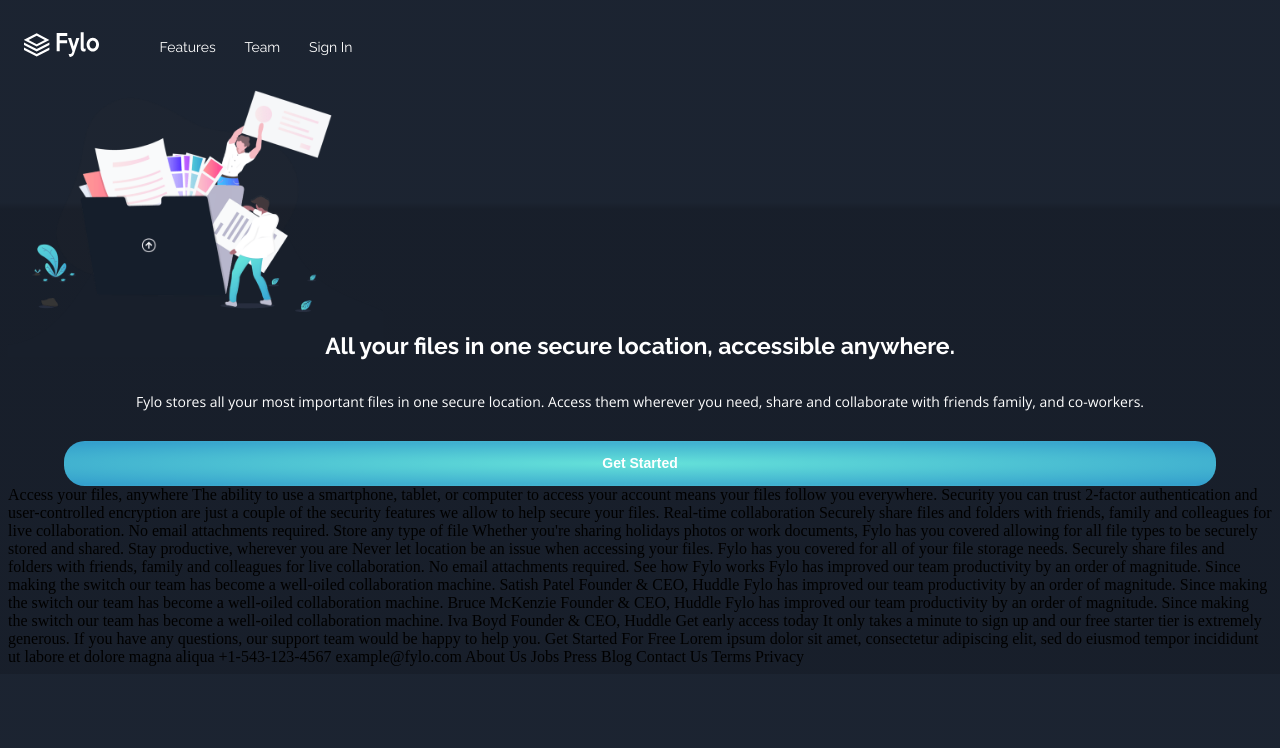
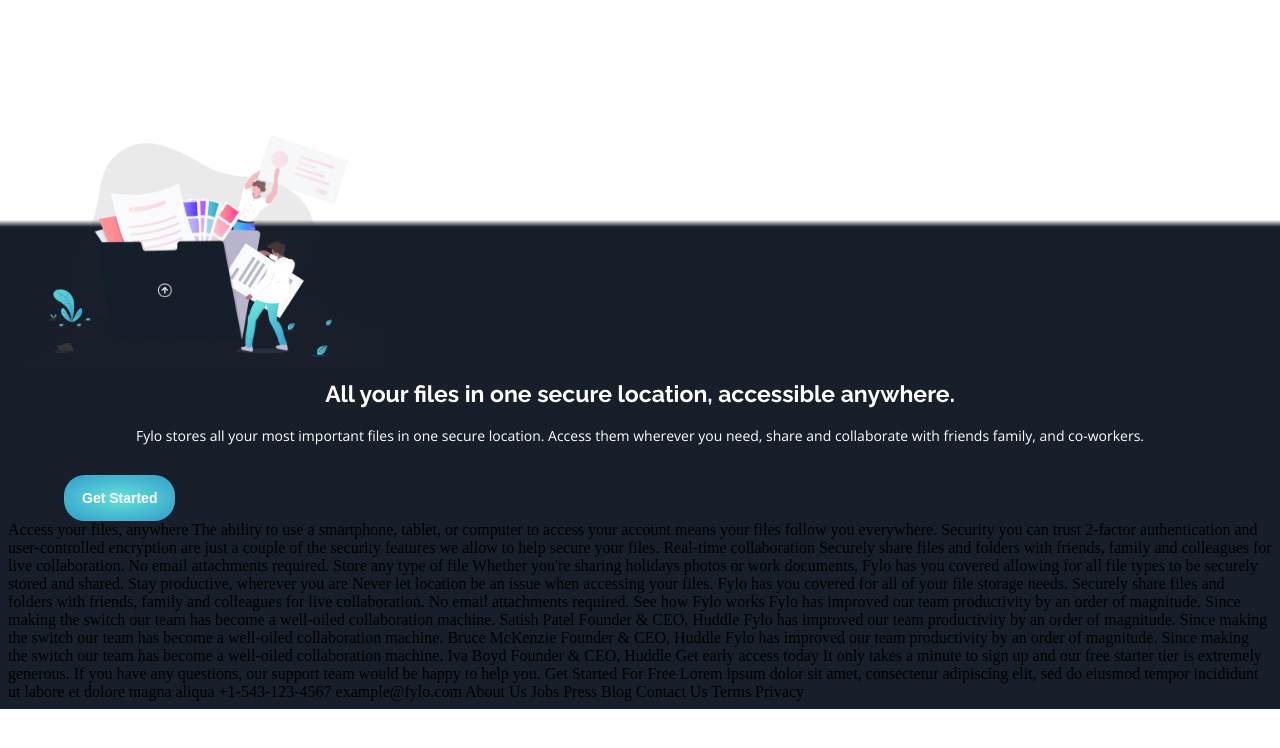
Before and after one commit to carlosqdev/fylo-dark-landing-page, a plain HTML site: page index.html in a window 1280 px wide. Drawn offline with nearby package versions, Linux system fonts and the light colour scheme.

Commit message:
OK apartir de aqui continuaremos mejorando el proyecto

```diff
--- a/index.html
+++ b/index.html
@@ -19,25 +19,40 @@
 </head>
 <body>
   <header class="header">
-    <nav class="navbar">
-      <img class="logo" src="/img/logo.svg" alt="Logo Fylo">
+    <div class="wrapper">
+      <div class="header__content">
+        <img class="header__logo" src="/img/logo.svg" alt="Logo Fylo">
         <ul class="menu">
-        <li><a href="#">Features</a></li>
-        <li><a href="#">Team</a></li>
-        <li><a href="#">Sign In</a></li>
+          <li class="menu__item"><a href="#">Features</a></li>
+          <li class="menu__item"><a href="#">Team</a></li>
+          <li class="menu__item"><a href="#">Sign In</a></li>
         </ul>
-    </nav>
+      </div>
+    </div>
   </header>
   <section class="hero">
-    <img class="intro__photo" src="./img/illustration-intro.png" alt="illustration-intro">
+    <div class="wrapper">
+      <div class="hero__content">
+        <div class="hero__image">
+          <img class="hero__imageSrc" src="./img/illustration-intro.png" alt="illustration-intro">
+        </div>
+        <div class="hero__description">
           <h1 class="title__h1">
             All your files in one secure location, accessible anywhere.
           </h1>
-    <p>
+          <p class="copy">
             Fylo stores all your most important files in one secure location. Access them wherever
             you need, share and collaborate with friends family, and co-workers.
           </p>
-    <input class="hero__button" type="button" value="Get Started">
+          <button class="button">Get Started</button>
+        </div>
+      </div>
+    </div>
+
+
+
+
+
   </section>
 
   <section>
--- /dev/null
+++ b/scss/components/header.scss
@@ -0,0 +1,34 @@
+.header {
+    .wrapper {
+
+        .header__content {
+            display: flex;
+
+            & .header__logo {
+                padding-top: 1.5rem;
+                padding-left: 1rem;
+                width: 75px;
+                height: 25px;
+            }
+
+            & .menu {
+                display: flex;
+                justify-content: flex-end;
+                list-style: none;
+                color: var(--white);
+                margin-left: 6px;
+
+                & .menu__item {
+                    margin: 0.9rem;
+                }
+
+                & .menu__item a {
+                    font-family: 'Raleway', sans-serif;
+                    font-size: 14px;
+                    color: var(--white);
+                    text-decoration: none;
+                }
+            }
+        }
+    }
+}
--- a/scss/components/hero.scss
+++ b/scss/components/hero.scss
@@ -1,24 +1,26 @@
 .hero {
+    background: url(../img/bg-curvy-mobile.svg) no-repeat;
+    background-position-y: center;
+    width: 100%;
+    padding-top: 3rem;
+
+    & .wrapper {
+        & .hero__content {
             display: flex;
             flex-direction: column;
-    background: url(../img/bg-curvy-mobile.svg) no-repeat;
-    background-position-y: center;
 
-    //height: 54vh;
-    width: 100%;
-    padding-top: 3rem;
-    //background-image: url(../img/bg-curvy-mobile.svg);
-    //background-repeat: no-repeat;
-    //background-position: 50% 57%;
-
-    & .intro__photo {
+            & .hero__image {
+                & .hero__imageSrc {
                     width: 300px;
                     height: auto;
                     padding-left: 2.5rem;
                     padding-right: 1rem;
                     position: relative;
+
+                }
             }
 
+            & .hero__description {
                 & .title__h1 {
                     font-family: 'Raleway', sans-serif;
                     font-weight: 700;
@@ -27,17 +29,9 @@
                     text-align: center;
                     padding-left: 2rem;
                     padding-right: 2rem;
-        //position: absolute;
                 }
 
-    & img {
-        width: 375px;
-        height: 141px;
-        margin-top: -2.8rem;
-        margin-left: -1rem;
-    }
-
-    & p {
+                & .copy {
                     font-family: 'Open Sans', sans-serif;
                     font-weight: 400;
                     font-size: 14px;
@@ -48,9 +42,8 @@
 
                 }
 
-    & .hero__button {
+                & .button {
                     background: radial-gradient(var(--cyan), var(--blue));
-        //background-color: var(--blue);
                     color: var(--white);
                     font-size: 14px;
                     font-weight: 700;
@@ -62,3 +55,6 @@
                     margin-right: 3.5rem;
                 }
             }
+        }
+    }
+}
--- a/scss/components/navbar.scss
+++ /dev/null
@@ -1,29 +0,0 @@
-.navbar {
-    display: flex;
-
-    & .logo {
-        padding-top: 1.5rem;
-        padding-left: 1rem;
-        width: 75px;
-        height: 25px;
-    }
-
-    & .menu {
-        display: flex;
-        justify-content: flex-end;
-        list-style: none;
-        color: var(--white);
-        margin-left: 6px;
-
-        & li {
-            margin: 0.9rem;
-        }
-
-        & li a {
-            font-family: 'Raleway', sans-serif;
-            font-size: 14px;
-            color: var(--white);
-            text-decoration: none;
-        }
-    }
-}
--- a/scss/styles.scss
+++ b/scss/styles.scss
@@ -1,4 +1,4 @@
-@import './components/navbar.scss';
+@import './components/header.scss';
 @import './components/hero.scss';
 :root {
     // Color Primary
@@ -19,7 +19,7 @@
 
 body {
     //background-color: var(--darkBlueEmail);
-    background: linear-gradient(to bottom, var(--darkBlueEmail) 0%,var(--darkBlueEmail) 30%,var(--darkBlueMain) 31%,var(--darkBlueMain) 100%);
+    background: linear-gradient(to bottom, var(--white) 0%,var(--white) 31%,var(--darkBlueMain) 32%,var(--darkBlueMain) 100%);
     overflow-x: hidden;
 }
 .this__none {
```
Also changed, not shown: css/styles.css, 1 other file. Lines whose indentation alone changed are shown as unchanged.
